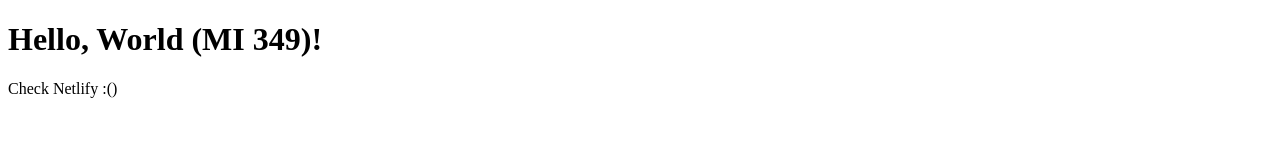
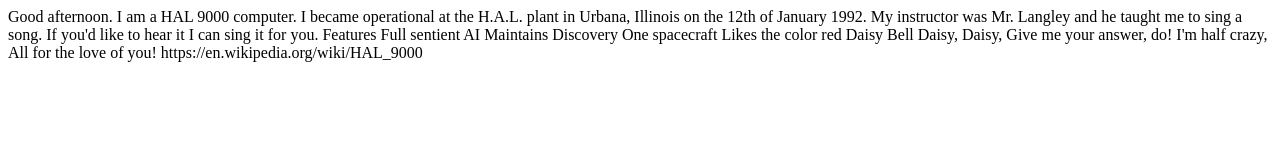
Before and after one commit to vigiljes/hello_mi349, a plain HTML site: page index.html in a window 1280 px wide. Drawn offline with Linux system fonts and the light colour scheme.

Commit message:
"third commit"

```diff
--- a/index.html
+++ b/index.html
@@ -4,10 +4,22 @@
     <meta charset="UTF-8">
     <meta http-equiv="X-UA-Compatible" content="IE=edge">
     <meta name="viewport" content="width=device-width, initial-scale=1.0">
-    <title>Hello MI 349</title>
+    <title>Hello, Dave!</title>
 </head>
 <body>
-    <h1>Hello, World (MI 349)!</h1>
-    <p>Check Netlify :()</p>
+Good afternoon. I am a HAL 9000 computer. I became operational at the H.A.L. plant in Urbana, Illinois on the 12th of January 1992. My instructor was Mr. Langley and he taught me to sing a song. If you'd like to hear it I can sing it for you.
+
+Features
+Full sentient AI
+Maintains Discovery One spacecraft
+Likes the color red
+
+Daisy Bell
+Daisy, Daisy,
+Give me your answer, do!
+I'm half crazy,
+All for the love of you!
+
+https://en.wikipedia.org/wiki/HAL_9000
 </body>
 </html>
```
